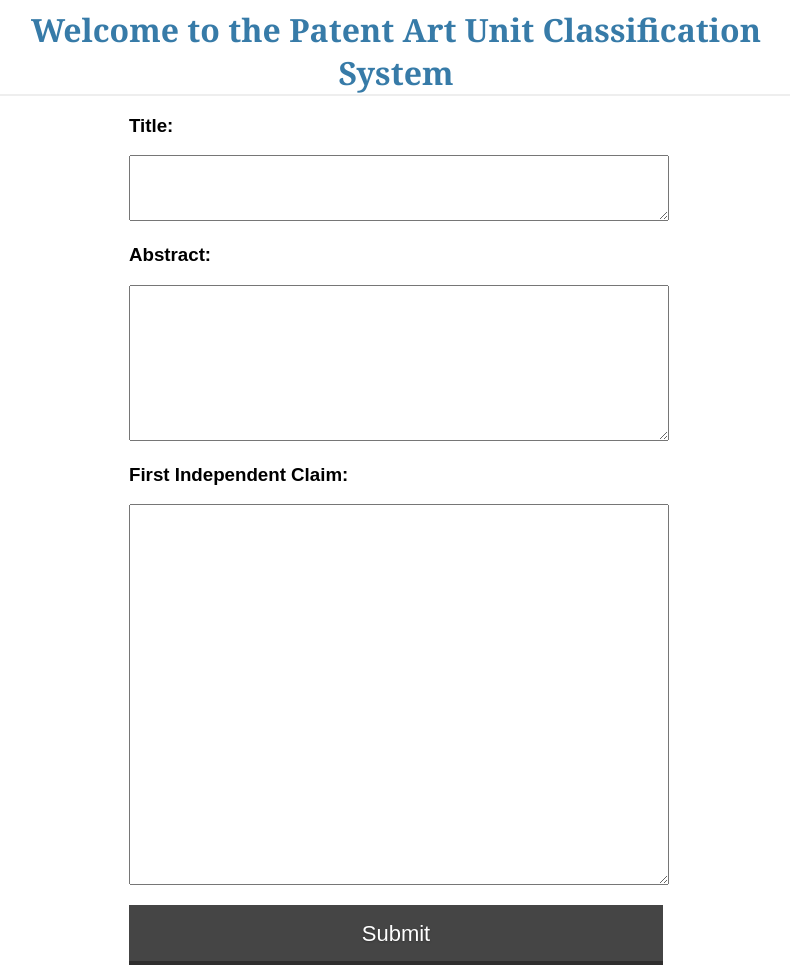
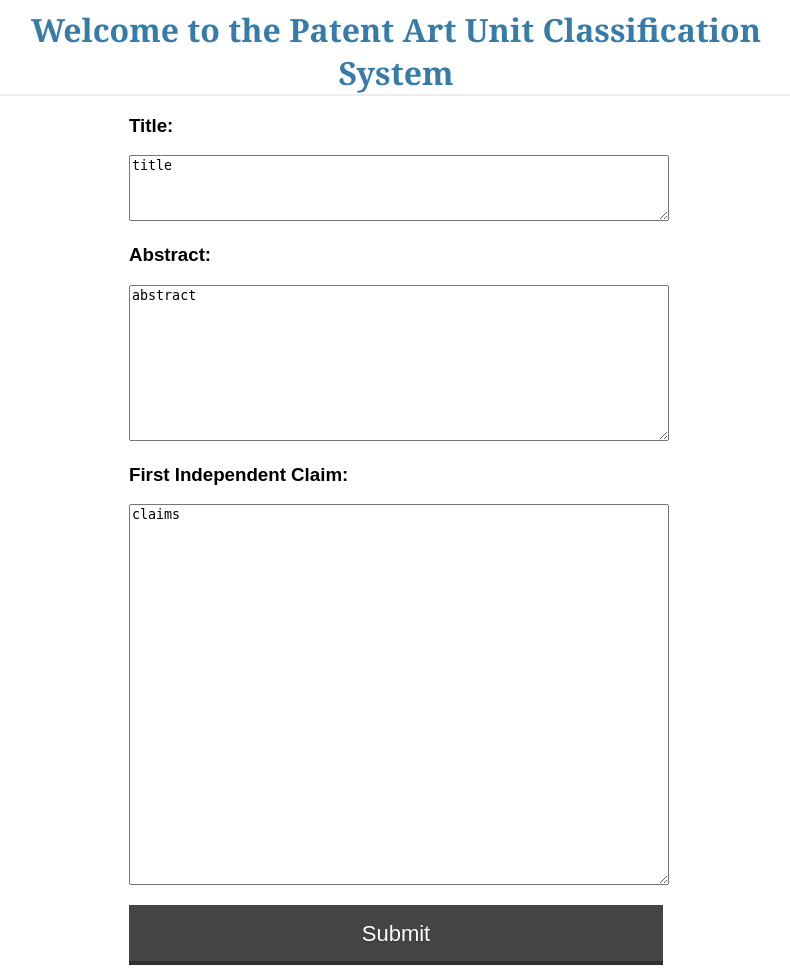
Before and after one commit to bioinfonerd-forks/PatentAnalyticsApp, a Flask app: template templates/query2.html in a window 1280 px wide. Shown: the whole page, without its empty margins (244-1034 px from the left). Run offline with Flask 2, Linux system fonts and the light colour scheme; the template is opened without the code that fills it, so the values that code supplies are empty; some libraries are stand-ins or nearby versions.

Commit message:
Update query2.html

```diff
--- a/templates/query2.html
+++ b/templates/query2.html
@@ -26,11 +26,11 @@
     <div class="container2">
          <form action="/query" method="POST">
 
-             <p><h3>Title:</h3><textarea rows="4" cols="50" name=title value= title ></textarea></p>
+             <p><h3>Title:</h3><textarea rows="4" cols="50" name=title >title</textarea></p>
 
-             <p><h3>Abstract:</h3><textarea rows="10" cols="50" type=text name=abstract value=abstract ></textarea></p>
+             <p><h3>Abstract:</h3><textarea rows="10" cols="50" type=text name=abstract >abstract</textarea></p>
 
-             <p><h3>First Independent Claim:</h3><textarea rows="25" cols="50" type=text name=claims value=claims></textarea></p>
+             <p><h3>First Independent Claim:</h3><textarea rows="25" cols="50" type=text name=claims >claims</textarea></p>
              <div class="form-button">
                 <input type=submit value=Submit class="graphite-flat-button"/>
              </div>
```
